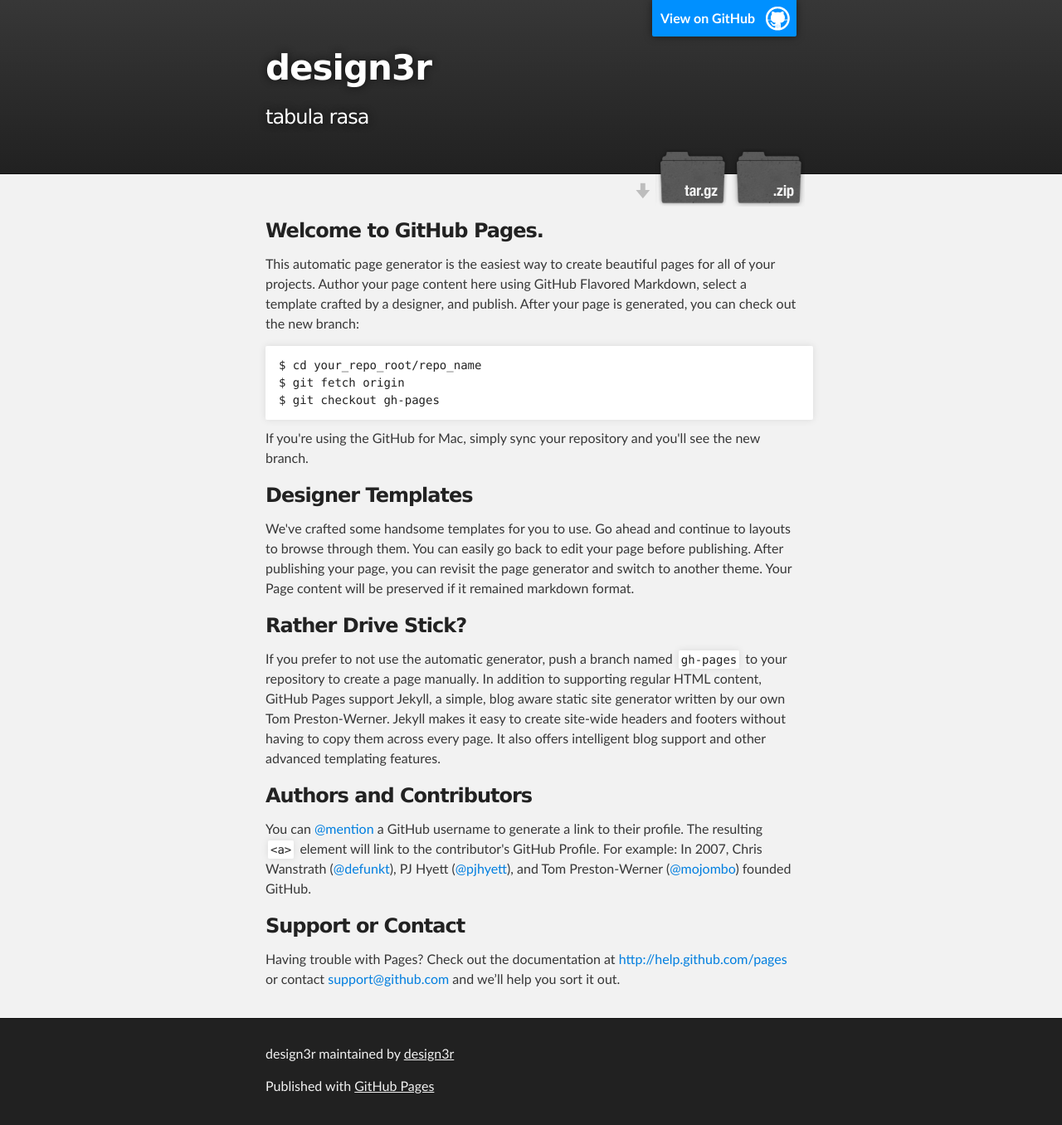
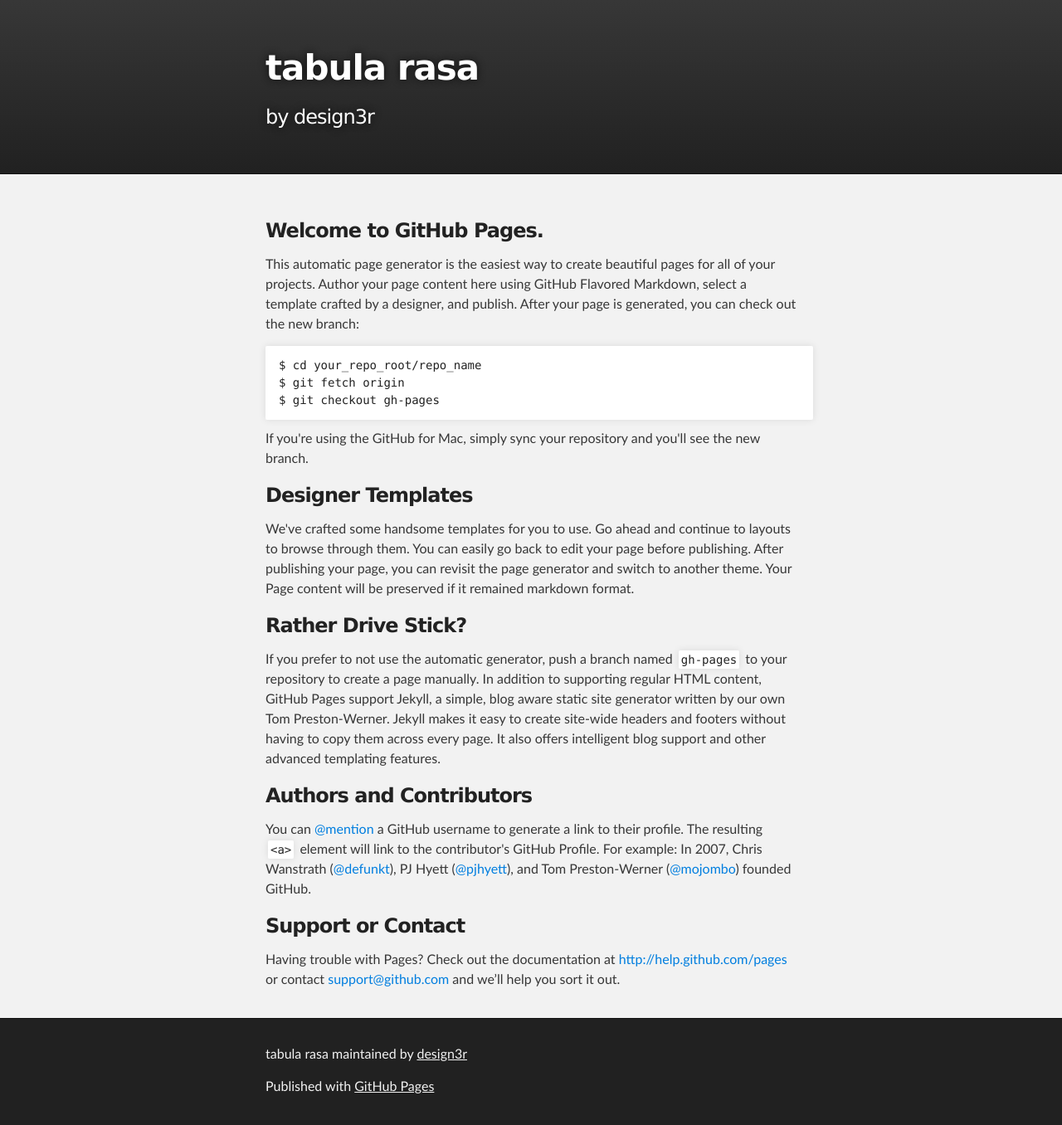
Before and after one commit to design3r/tabula-rasa, a plain HTML site: page index.html in a window 1280 px wide. Shown: the whole page at 83% size. Drawn offline with Linux system fonts and the light colour scheme.

Commit message:
Update index.html

```diff
--- a/index.html
+++ b/index.html
@@ -8,7 +8,7 @@
 
     <link rel="stylesheet" type="text/css" media="screen" href="stylesheets/stylesheet.css">
 
-    <title>design3r</title>
+    <title>tabula rasa by design3r</title>
   </head>
 
   <body>
@@ -16,15 +16,15 @@
     <!-- HEADER -->
     <div id="header_wrap" class="outer">
         <header class="inner">
-          <a id="forkme_banner" href="https://github.com/design3r/chris.github.io">View on GitHub</a>
+          <!-- <a id="forkme_banner" href="https://github.com/design3r/tabula-rasa">View on GitHub</a> -->
 
-          <h1 id="project_title">design3r</h1>
-          <h2 id="project_tagline">tabula rasa</h2>
+          <h1 id="project_title">tabula rasa</h1>
+          <h2 id="project_tagline">by design3r</h2>
 
-            <section id="downloads">
+            <!-- <section id="downloads">
               <a class="zip_download_link" href="https://github.com/design3r/chris.github.io/zipball/master">Download this project as a .zip file</a>
               <a class="tar_download_link" href="https://github.com/design3r/chris.github.io/tarball/master">Download this project as a tar.gz file</a>
-            </section>
+            </section> -->
         </header>
     </div>
 
@@ -68,7 +68,7 @@ $ git checkout gh-pages
     <!-- FOOTER  -->
     <div id="footer_wrap" class="outer">
       <footer class="inner">
-        <p class="copyright">design3r maintained by <a href="https://github.com/design3r">design3r</a></p>
+        <p class="copyright">tabula rasa maintained by <a href="https://github.com/design3r">design3r</a></p>
         <p>Published with <a href="http://pages.github.com">GitHub Pages</a></p>
       </footer>
     </div>
```
